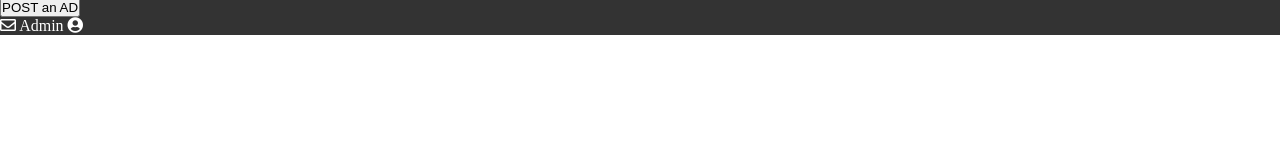
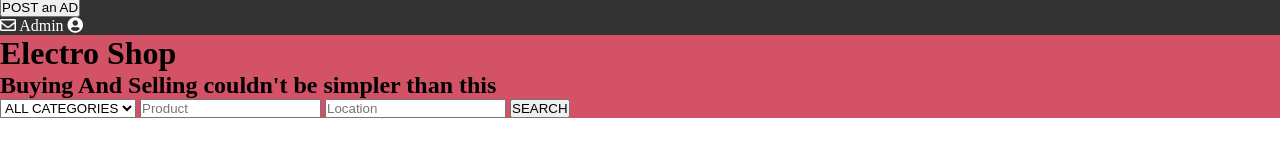
Before and after one commit to rocker-bell/electroshop, a website: page index.html in a window 1280 px wide. Shown: the part 101-258 px from the top of the page. Drawn offline with Linux system fonts and the light colour scheme.

Commit message:
ADD bottom-header search section

```diff
--- a/index.html
+++ b/index.html
@@ -13,6 +13,7 @@
 
 <body>
   <header>
+    <div class="upper-header">
     <nav class="navbar navbar-expand-lg navbar-dark">
       <a class="navbar-brand" href="index.html">
         <img src="Images/zattix-logo.png" alt="">
@@ -44,6 +45,33 @@
         </div>
       </div>
     </nav>
+  </div>
+
+  <div class="bottom-header">
+    <div class="captions">
+      <h1>Electro Shop</h1>
+      <h2>Buying And Selling couldn't be simpler than this</h2>
+    </div>
+
+    <div class="search-section">
+      <form action="">
+        <div>
+          <div>
+            <select name="options" >
+              <option selected>ALL CATEGORIES</option>
+              <option value="1">COLLECTIONS</option>
+              <option value="2">SPEAKERS</option>
+              <option value="2">ACCESSORIES</option>
+            </select>
+            <input type="text" name="product" placeholder="Product">
+            <input type="text" name="LOCATION" placeholder="Location">
+            <button type="submit">SEARCH</button>
+          </div>
+        </div>
+      </form>
+    </div>
+
+  </div>
   </header>
 
 </body>
--- a/style.css
+++ b/style.css
@@ -39,6 +39,10 @@ a:hover {
 .navbar-dark {
   background-color: #333;
 }
+
+.bottom-header {
+  background-color: #d35266;
+}
 /*
     ==============================================
                 ****** GLOBAL ******
```
